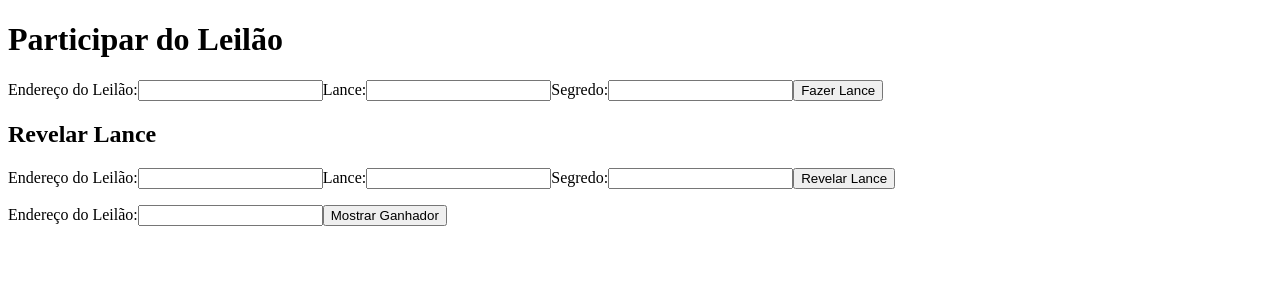
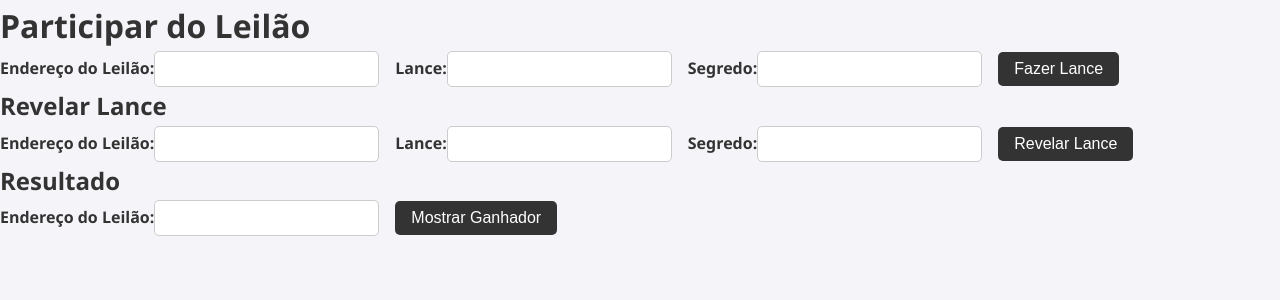
Before and after one commit to BrenoPalma/ProjetoLeilao, a React (Create React App) app in the folder my-react-app/: page /participarleilao in a window 1280 px wide. Shown: the top 300 px of the page. Built offline with nearby package versions, Linux system fonts and the light colour scheme.

Commit message:
Estilização

```diff
--- a/my-react-app/public/index.html
+++ b/my-react-app/public/index.html
@@ -7,7 +7,7 @@
     <meta name="theme-color" content="#000000" />
     <meta
       name="description"
-      content="Web site created using create-react-app"
+      content="Site de contrato de Leilao as cegas na blockchain"
     />
     <link rel="apple-touch-icon" href="%PUBLIC_URL%/logo192.png" />
     <!--
@@ -24,7 +24,7 @@
       work correctly both with client-side routing and a non-root public URL.
       Learn how to configure a non-root public URL by running `npm run build`.
     -->
-    <title>React App</title>
+    <title>Leilao Compass</title>
   </head>
   <body>
     <noscript>You need to enable JavaScript to run this app.</noscript>
--- a/my-react-app/src/App.js
+++ b/my-react-app/src/App.js
@@ -1,5 +1,6 @@
 import React from 'react';
 import { useNavigate } from 'react-router-dom';
+import './index.css';
 
 const App = () => {
   const navigate = useNavigate();
--- a/my-react-app/src/CriarLeilao.js
+++ b/my-react-app/src/CriarLeilao.js
@@ -1,6 +1,6 @@
 import React, { useState } from 'react';
 import { deployLeilao, finalizarLeilao, mostrarGanhador } from './Leilaodeploy'; // Certifique-se de que a função mostrarGanhador está exportada
-
+import './index.css';
 function CriarLeilao() {
   const [tokenAddress, setTokenAddress] = useState('');
   const [tempoLance, setTempoLance] = useState('');
@@ -43,6 +43,7 @@ function CriarLeilao() {
 
   return (
     <div>
+      <h1>Criar Leilão</h1>
       <label>
         Endereço do Token:
         <input
--- a/my-react-app/src/ParticiparLeilao.js
+++ b/my-react-app/src/ParticiparLeilao.js
@@ -114,6 +114,7 @@ function ParticiparLeilao(){
             </label>
             <button onClick={handleRevelarLance}>Revelar Lance</button>
             <p>{revelarStatus}</p>
+            <h2>Resultado</h2>
             <label>
             Endereço do Leilão:
             <input
--- a/my-react-app/src/TokenApp.js
+++ b/my-react-app/src/TokenApp.js
@@ -1,6 +1,6 @@
 import React, { useState } from 'react';
 import { deployContract, transferToken, balance } from './Tokendeploy';
-
+import './index.css';
 function TokenApp() {
   const [contractAddress, setContractAddress] = useState(null);
   const [recipientAddress, setRecipientAddress] = useState('');
--- a/my-react-app/src/index.css
+++ b/my-react-app/src/index.css
@@ -1,13 +1,123 @@
+/* Reset básico */
+* {
+  margin: 0;
+  padding: 0;
+  box-sizing: border-box;
+}
+
 body {
-  margin: 0;
-  font-family: -apple-system, BlinkMacSystemFont, 'Segoe UI', 'Roboto', 'Oxygen',
-    'Ubuntu', 'Cantarell', 'Fira Sans', 'Droid Sans', 'Helvetica Neue',
-    sans-serif;
+  font-family: 'Segoe UI', Tahoma, Geneva, Verdana, sans-serif;
+  background-color: #f4f4f9;
+  color: #333;
+  line-height: 1.6;
   -webkit-font-smoothing: antialiased;
   -moz-osx-font-smoothing: grayscale;
 }
 
+header {
+  background: #333;
+  color: #fff;
+  padding: 1rem 0;
+  text-align: center;
+}
+
+header h1 {
+  margin: 0;
+  font-size: 2.5rem;
+}
+
+nav {
+  background: #444;
+  color: #fff;
+  padding: 0.5rem;
+  text-align: center;
+}
+
+nav a {
+  color: #fff;
+  margin: 0 1rem;
+  text-decoration: none;
+  font-weight: bold;
+}
+
+nav a:hover {
+  text-decoration: underline;
+}
+
+.container {
+  max-width: 1200px;
+  margin: 2rem auto;
+  padding: 0 2rem;
+}
+
+button {
+  background: #333;
+  color: #fff;
+  border: none;
+  padding: 0.5rem 1rem;
+  cursor: pointer;
+  font-size: 1rem;
+  border-radius: 5px;
+  transition: background 0.3s ease;
+  padding-left: 1rem; /* Padding horizontal */
+  padding-right: 1rem; /* Padding horizontal */
+}
+
+button:hover {
+  background: #555;
+}
+
+footer {
+  background: #333;
+  color: #fff;
+  text-align: center;
+  padding: 1rem 0;
+  position: fixed;
+  bottom: 0;
+  width: 100%;
+}
+
 code {
-  font-family: source-code-pro, Menlo, Monaco, Consolas, 'Courier New',
-    monospace;
+  font-family: source-code-pro, Menlo, Monaco, Consolas, 'Courier New', monospace;
+  background: #f4f4f9;
+  padding: 0.2rem 0.4rem;
+  border-radius: 5px;
 }
+
+/* Estilos para label e input */
+.form-group {
+  display: flex;
+  align-items: center;
+  margin-bottom: 1rem;
+  padding-top: 0.5rem; /* Padding vertical */
+  padding-bottom: 0.5rem; /* Padding vertical */
+}
+
+label {
+  flex: 0 0 150px;
+  margin-right: 1rem;
+  font-weight: bold;
+  color: #333;
+}
+
+input[type="text"],
+input[type="number"],
+input[type="password"],
+input[type="email"],
+textarea {
+  flex: 1;
+  padding: 0.5rem;
+  border: 1px solid #ccc;
+  border-radius: 5px;
+  font-size: 1rem;
+}
+
+input[type="text"]:focus,
+input[type="number"]:focus,
+input[type="password"]:focus,
+input[type="email"]:focus,
+textarea:focus {
+  border-color: #333;
+  outline: none;
+  box-shadow: 0 0 5px rgba(0, 0, 0, 0.1);
+}
```
